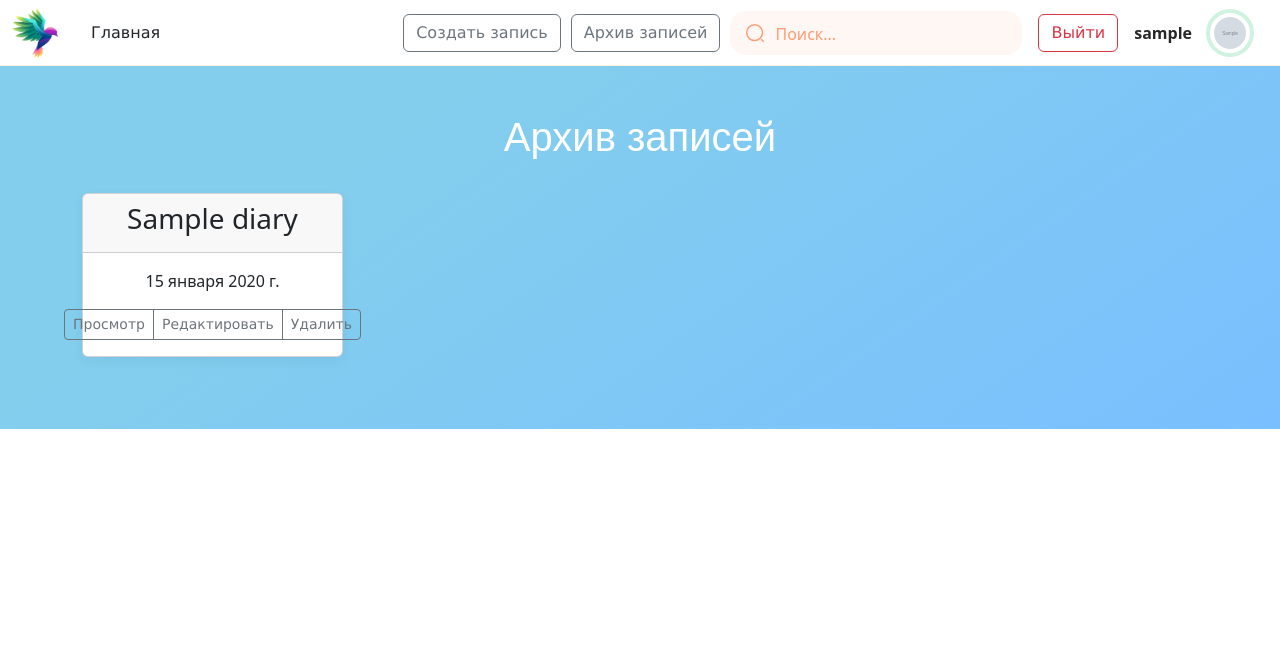
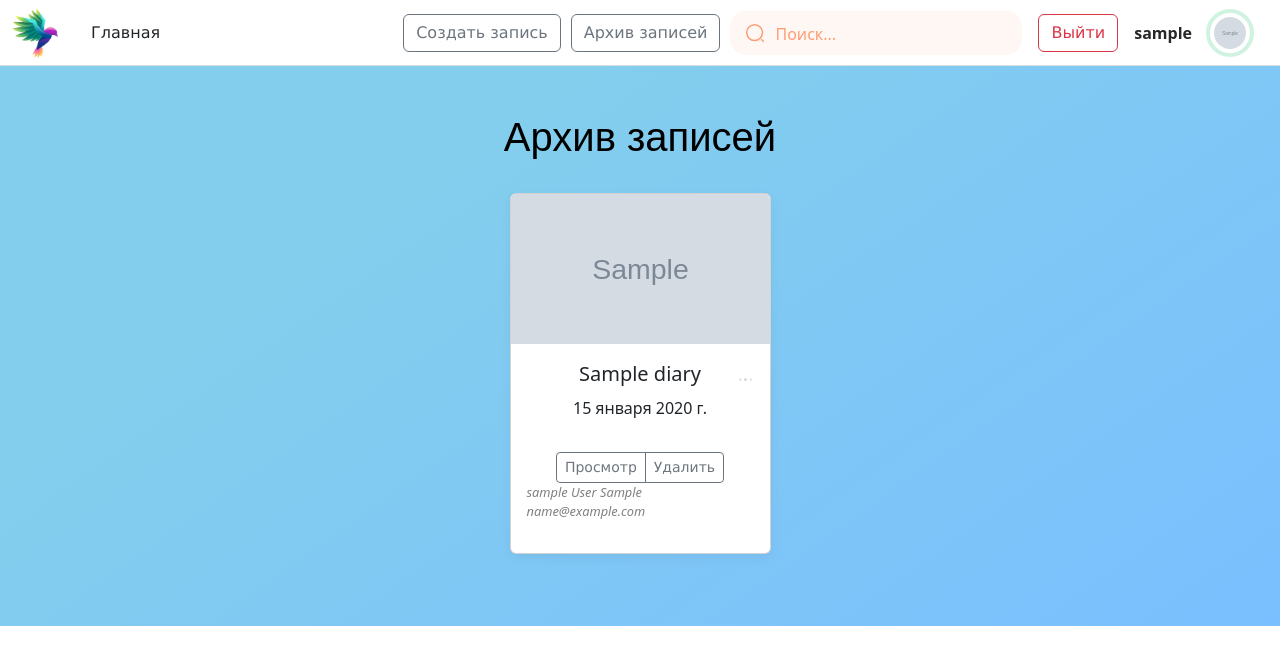
Before and after one commit to PaulBitHub/Life-Path-Journal, a Django app: page /lists/ in a window 1280 px wide. Shown: the top 665 px of the page. Run offline with Django 5.2, Linux system fonts and the light colour scheme; a user stored in the database is signed in; tables that the repository leaves empty hold one stand-in row (values such as "Sample post"); grey boxes marked "Sample" are stand-in pictures; some libraries are stand-ins or nearby versions; some web fonts are replaced.

Commit message:
Исправление сайта и отображения + добавление условий по роли пользователей

```diff
--- a/diary/templates/diary/diary_confirm_delete.html
+++ b/diary/templates/diary/diary_confirm_delete.html
@@ -15,8 +15,7 @@
                                         <h1 class="dr-title__line dr-title__sm">
                                             Удаление записи
                                         </h1>
-                                        <h1 style="text-align: center;">Вы уверены, что хотите удалить запись <br>"{{
-                                            object.title }}"?</h1>
+                                        <h1 style="text-align: center;">Вы уверены, что хотите удалить запись <br>"{{ object.title }}"?</h1>
                                         <button type="submit" class="btn btn-danger"
                                                 style="font-size: 25px; margin-top: 40px;">Подтвердить
                                         </button>
--- a/diary/templates/diary/diary_list.html
+++ b/diary/templates/diary/diary_list.html
@@ -5,31 +5,32 @@
 <main class="main-box lock">
     <div class="content-auto">
         <div class="album py-5 page page-home" style="background-image: linear-gradient(145deg,rgba(131,206,237,1)28.203505277633667%,rgba(122,191,255,1)100%);">
-            <h1 class="text_list" style="color: #FFF;">{{ title }}</h1><br>
+            <h1 class="text_list text-center" style="color: #000;">{{ title }}</h1><br>
             <div class="container">
-                <div class="row">
+                <div class="row justify-content-center">
                     {% for object in object_list %}
-                    <div class="col-md-3">
-                        <div class="card mb-4 box-shadow">
-                            <div class="card-header">
-                                <div class="card-title">
-                                    <h3 class="text-center">{{ object.title }}</h3>
-                                </div>
-                            </div>
-                            <div class="card-body">
-                                <p class="text-center">{{ object.cd_date }}</p>
-                                <div class="form-center">
-                                    <div class="d-flex justify-content-between align-items-center">
-                                        <div class="btn-group">
-                                            <a class="btn btn-sm btn-outline-secondary"
-                                               href="{% url 'diary:detail' object.pk %}">Просмотр</a>
-                                            <a class="btn btn-sm btn-outline-secondary"
-                                               href="{% url 'diary:update' object.pk %}">Редактировать</a>
-                                            <a class="btn btn-sm btn-outline-secondary"
-                                               href="{% url 'diary:delete' object.pk%}">Удалить</a>
-                                        </div>
+                    <div class="col-md-3 mb-4">
+                        <div class="card box-shadow h-100">
+                            <img class="card-img-top" src="{{ object.image | media_filter }}" alt="{{ object.title }}" style="height: 150px; object-fit: cover;">
+                            <div class="card-body d-flex flex-column">
+                                <h5 class="card-title text-center">
+                                    {{ object.title }}
+                                </h5>
+                                <p class="card-text text-center" style="margin-top: auto;">{{ object.cd_date }}</p>
+                                <div style="display: flex; justify-content: center;" class="mt-3">
+                                    <div class="btn-group w-auto">
+                                        <a class="btn btn-sm btn-outline-secondary" href="{% url 'diary:detail' object.pk %}">Просмотр</a>
+                                        {% if user.owner %}
+                                            <a class="btn btn-sm btn-outline-secondary" href="{% url 'diary:update' object.pk %}">Редактировать</a>
+                                        {% endif %}
+                                        <a class="btn btn-sm btn-outline-secondary" href="{% url 'diary:delete' object.pk %}">Удалить</a>
                                     </div>
                                 </div>
+                                {% if user.is_staff or user.is_superuser %}
+                                    <p style="font-style: italic; color: gray; font-size: 0.8em;">
+                                        {{ object.owner }}
+                                    </p>
+                                {% endif %}
                             </div>
                         </div>
                     </div>
--- a/diary/templates/diary/includes/inc_nav_menu.html
+++ b/diary/templates/diary/includes/inc_nav_menu.html
@@ -1,12 +1,29 @@
 {% load my_tags %}
 {% load static %}
+<style>
+    /* Стиль для фиксированной шапки */
+    .header {
+        background-color: #fff; /* Цвет фона */
+        border-bottom: 1px solid #ddd; /* Граница снизу для визуального разделения */
+        width: 100%; /* Полная ширина */
+        position: fixed; /* Фиксированное положение */
+        top: 0; /* Прикреплено к верхней части экрана */
+        left: 0; /* Выровнено по левому краю */
+        z-index: 1000; /* Чтобы быть поверх остальных элементов */
+    }
+
+    /* Отступ для основного содержимого, чтобы оно не перекрывалось шапкой */
+    .content {
+        margin-top: 80px; /* Увеличьте, если шапка выше */
+    }
+</style>
+
 <header class="header">
     <div class="container-fluid">
         <div class="header-content">
-            <div class="header-left" style="display: flex; align-items: center;"> <!-- Добавлен flex и выравнивание по центру -->
+            <div class="header-left" style="display: flex; align-items: center;">
                 <img src="{% static 'images/logo.png' %}" width="50" height="50">
-                <!-- Кнопка "Главная" добавлена здесь -->
-                <a href="{% url 'diary:index' %}" class="btn btn-purple ms-3">Главная</a> <!-- `ms-3` добавляет отступ слева -->
+                <a href="{% url 'diary:index' %}" class="btn btn-purple ms-3">Главная</a>
             </div>
             {% if user.is_authenticated %}
             <div class="header-box">
@@ -22,9 +39,9 @@
                         <svg width="20" height="20" viewBox="0 0 20 20" fill="none"
                              xmlns="http://www.w3.org/2000/svg" class="dr-input__icon-icon">
                             <path
-                                    d="M9.58329 17.5001C13.9555 17.5001 17.5 13.9557 17.5 9.58341C17.5 5.21116 13.9555 1.66675 9.58329 1.66675C5.21104 1.66675 1.66663 5.21116 1.66663 9.58341C1.66663 13.9557 5.21104 17.5001 9.58329 17.5001Z"
-                                    stroke="#FC9D74" stroke-width="1.5" stroke-linecap="round"
-                                    stroke-linejoin="round"></path>
+                                d="M9.58329 17.5001C13.9555 17.5001 17.5 13.9557 17.5 9.58341C17.5 5.21116 13.9555 1.66675 9.58329 1.66675C5.21104 1.66675 1.66663 5.21116 1.66663 9.58341C1.66663 13.9557 5.21104 17.5001 9.58329 17.5001Z"
+                                stroke="#FC9D74" stroke-width="1.5" stroke-linecap="round"
+                                stroke-linejoin="round"></path>
                             <path d="M18.3333 18.3334L16.6666 16.6667" stroke="#FC9D74" stroke-width="1.5"
                                   stroke-linecap="round"
                                   stroke-linejoin="round"></path>
--- a/static/css/album.css
+++ b/static/css/album.css
@@ -37,3 +37,46 @@ footer p {
 }
 
 .box-shadow { box-shadow: 0 .25rem .75rem rgba(0, 0, 0, .05); }
+
+.card {
+    height: 100%; /* Это гарантирует, что все карточки имеют одинаковую высоту */
+    display: flex;
+    flex-direction: column;
+}
+
+.card-body {
+    flex-grow: 1; /* Заставляет тело карточки занимать оставшееся пространство */
+    display: flex;
+    flex-direction: column;
+    justify-content: space-between; /* Распределяет пространство между элементами */
+}
+
+.card-title {
+  position: relative;
+  overflow: hidden;
+  line-height: 1.4;
+  display: inline-block; /* Необходимо для маски */
+  max-height: calc(1.4em * 2);
+}
+
+.card-title::after {
+    content: "";
+    position: absolute;
+    right: 0;
+    bottom: 0;
+    width: 20px;
+    height: 100%;
+    background: linear-gradient(to right, transparent, white);
+}
+
+
+.card-title::before {
+    content: "...";
+    position: absolute;
+    right: 0;
+    bottom: 0;
+    height: 100%;
+    display: flex;
+    align-items: flex-end;
+    mask: linear-gradient(to left, black, transparent);
+}
--- a/users/templates/users/register.html
+++ b/users/templates/users/register.html
@@ -9,7 +9,7 @@
                 <div class="screen_reg__content">
                     <div class="screen_reg__title">Пишите. Читайте. Перечитывайте.</div>
                     <div class="screen_reg__text">
-                        Пусть Picnote станет вашим надёжным другом, который поможет привести мысли в порядок и сохранить
+                        Пусть Life Path станет вашим надёжным другом, который поможет привести мысли в порядок и сохранить
                         самые ценные воспоминания.
                     </div>
                     <div class="screen_reg__text_b">Присоединяйтесь!</div>
```
Also changed, not shown: diary/templates/diary/diary_detail.html (+14 -13 lines), diary/templates/diary/includes/inc_footer.html (+4 -4 lines), diary/templates/diary/index.html (+6 -6 lines), users/permissions.py (+13 -3 lines).
